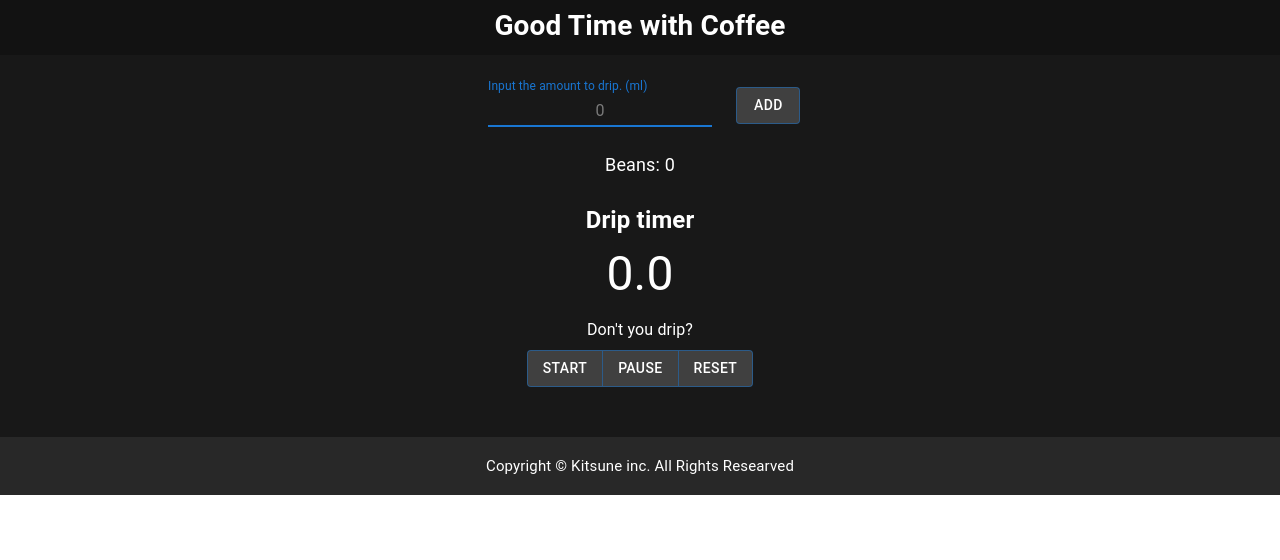
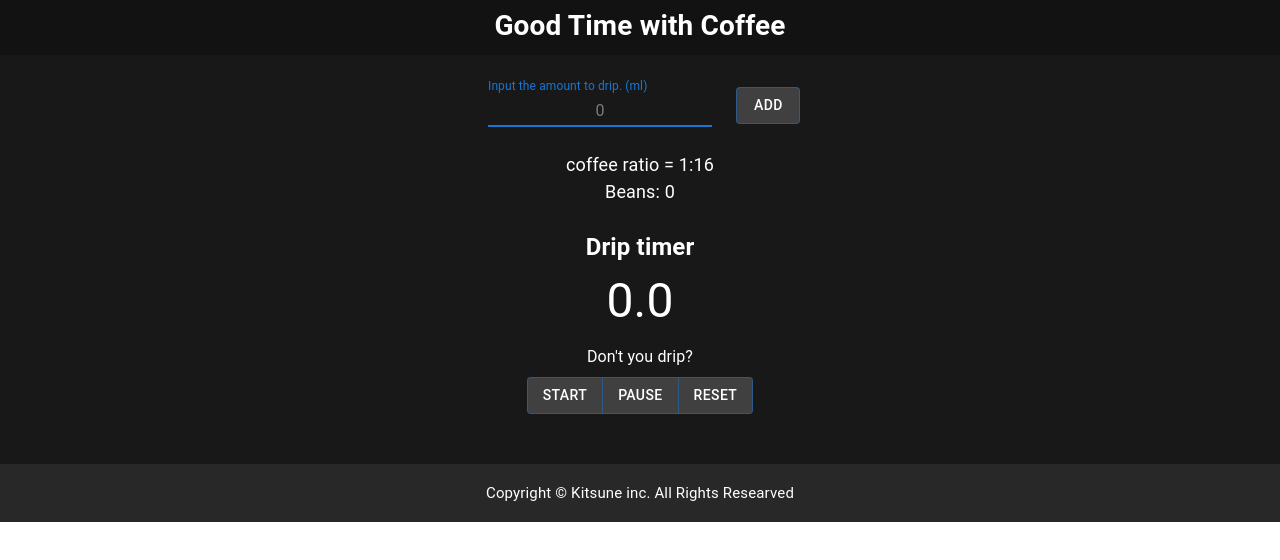
Before and after one commit to yk-mt12/good-time-with-coffee, a React (Create React App) app: page / in a window 1280 px wide. Shown: the top 560 px of the page. Built offline with nearby package versions, Linux system fonts and the light colour scheme.

Commit message:
add ratio

```diff
--- a/src/components/ui/ItemCard.tsx
+++ b/src/components/ui/ItemCard.tsx
@@ -8,6 +8,7 @@ export const ItemCard: React.VFC<Props> = React.memo((props)=> {
   const { beans } = props;
   return (
     <div style={{fontSize: "18px"}}>
+      <p>coffee ratio = 1:16</p>
       <p>Beans: <span style={{color: "primary"}}>{beans}</span></p>
     </div>
 
```
